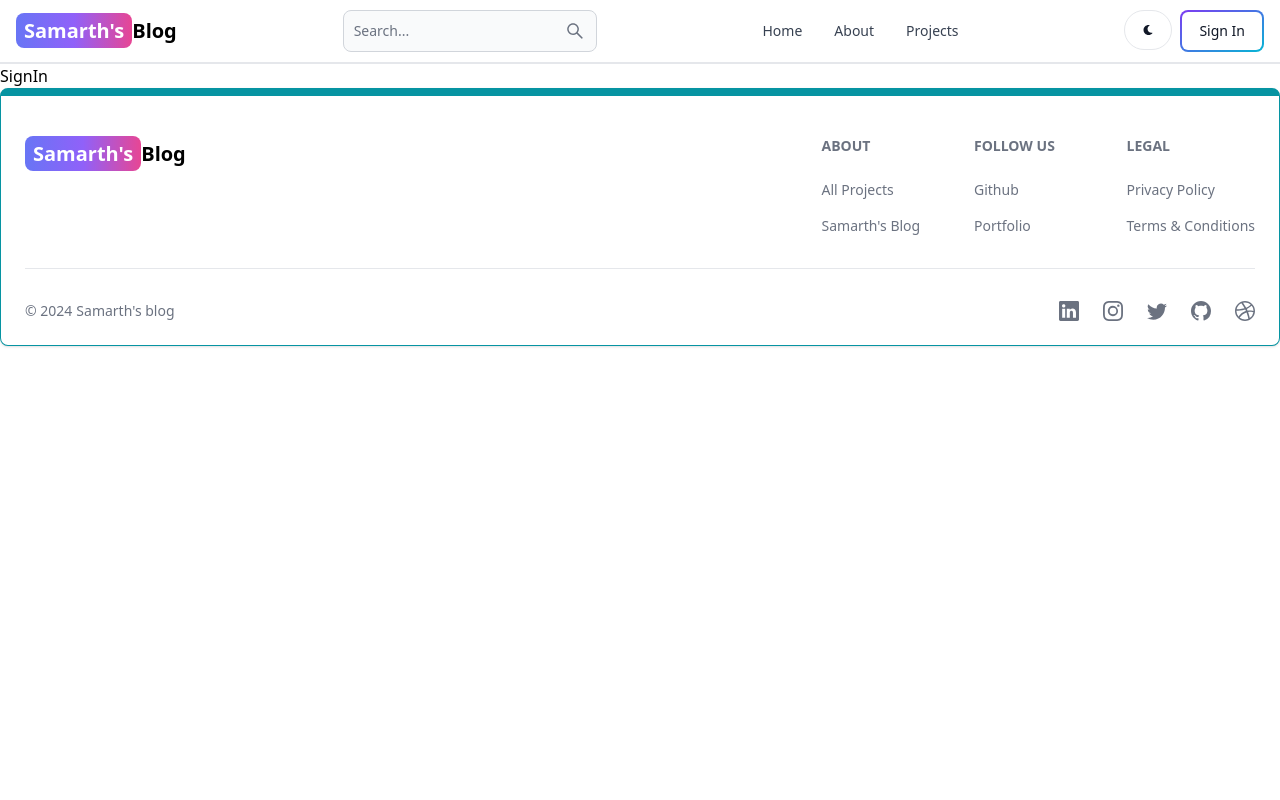
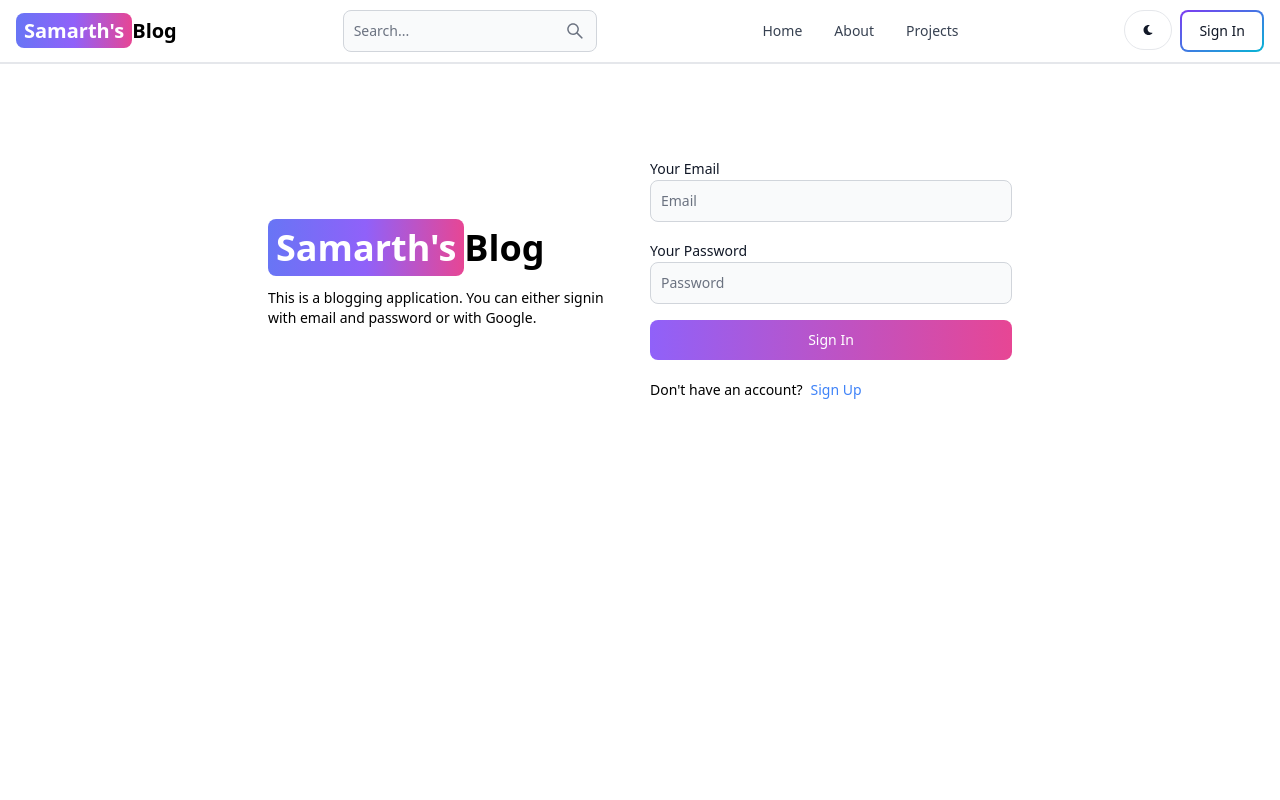
Before and after one commit to samarth-5/Blog-Vault, a React (Vite) app in the folder client/: page /sign-in in a window 1280 px wide. Shown: the top 800 px of the page. Built offline with nearby package versions, Linux system fonts and the light colour scheme.

Commit message:
added signin page functionality

```diff
--- a/client/src/pages/SignIn.jsx
+++ b/client/src/pages/SignIn.jsx
@@ -1,7 +1,93 @@
-import React from 'react'
+import React, { useState } from 'react'
+import {Link, useNavigate} from 'react-router-dom';
+import {Alert, Button, Label, Spinner, TextInput} from 'flowbite-react';
 
 export default function SignIn() {
+
+  const [formData,setFormData]=useState({});
+  const [errorMessage,setErrorMessage]=useState(null);
+  const [loading,setLoading]=useState(false);
+
+  const navigate=useNavigate();
+
+  const handleChange=(e)=>{
+    //console.log(e.target.value);
+    setFormData({...formData,[e.target.id]:e.target.value.trim()});
+  }
+  //console.log(formData);
+
+  const handleSubmit=async(e)=>{
+    e.preventDefault();
+    if(!formData.email || !formData.password)
+    {
+      return setErrorMessage('Please fill out all fields!');
+    }
+
+    try{
+        setLoading(true);
+        setErrorMessage(null);
+        const res=await fetch('/api/auth/signin',{
+        method:'POST',
+        headers:{'Content-Type':'application/json'},
+        body:JSON.stringify(formData),
+      });
+      const data=await res.json();
+      if(data.success===false)
+      return setErrorMessage(data.message);
+      setLoading(false);
+
+      if(res.ok)
+      navigate('/');
+    }
+    catch(err){
+      setErrorMessage(err.message);
+      setLoading(false);
+    }
+  }
+
   return (
-    <div>SignIn</div>
+    <div className='min-h-screen mt-20'>
+      <div className='flex p-3 max-w-3xl mx-auto flex-col md:flex-row md:items-center gap-5'>
+        {/* left */}
+        <div className='flex-1'>
+          <Link to='/' className='font-bold dark:text-white text-4xl'>
+              <span className='px-2 py-1 bg-gradient-to-r from-indigo-500 via-purple-500 to-pink-500 rounded-lg text-white'>Samarth's</span>
+              Blog
+          </Link>
+          <p className='text-sm mt-5'>
+            This is a blogging application. You can either signin with email and password or with Google.
+          </p>
+        </div>
+        {/* right */}
+        <div className='flex-1'>
+          <form className='flex flex-col gap-4' onSubmit={handleSubmit}>
+            <div>
+              <Label value='Your Email' />
+              <TextInput type='email' placeholder='Email' id='email' onChange={handleChange} />
+            </div>
+            <div>
+              <Label value='Your Password' />
+              <TextInput type='password' placeholder='Password' id='password' onChange={handleChange} />
+            </div>
+            <Button gradientDuoTone='purpleToPink' type='submit' disabled={loading}>
+              {
+                loading ? (<><Spinner size='sm' /> <span className='pl-3'>Loading...</span></>) : 'Sign In'
+              }
+            </Button>
+          </form>
+          <div className='flex gap-2 text-sm mt-5'>
+            <span>Don't have an account?</span>
+            <Link to='/sign-up' className='text-blue-500'>
+              Sign Up
+            </Link>
+          </div>
+          {
+            errorMessage && (
+              <Alert className='mt-5' color='failure'>{errorMessage}</Alert>
+            )
+          }
+        </div>
+      </div>
+    </div>
   )
 }
```
